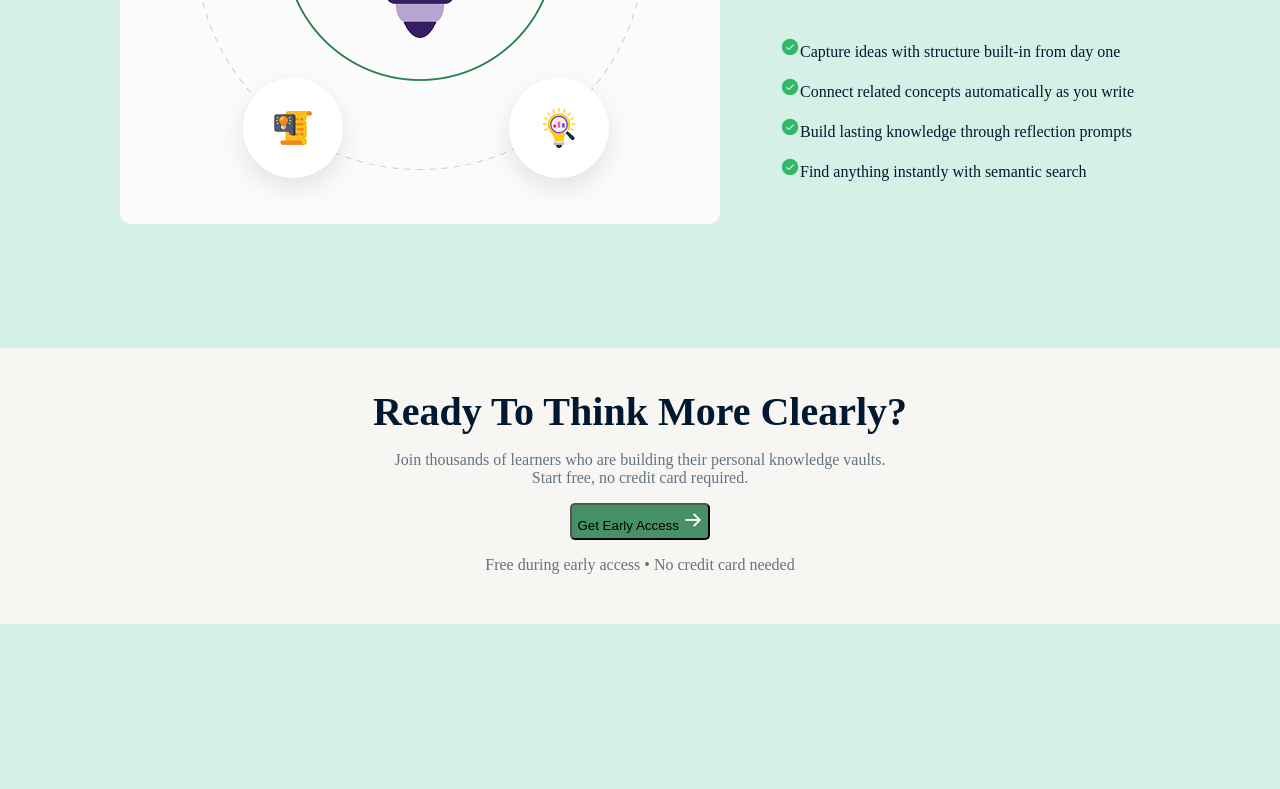
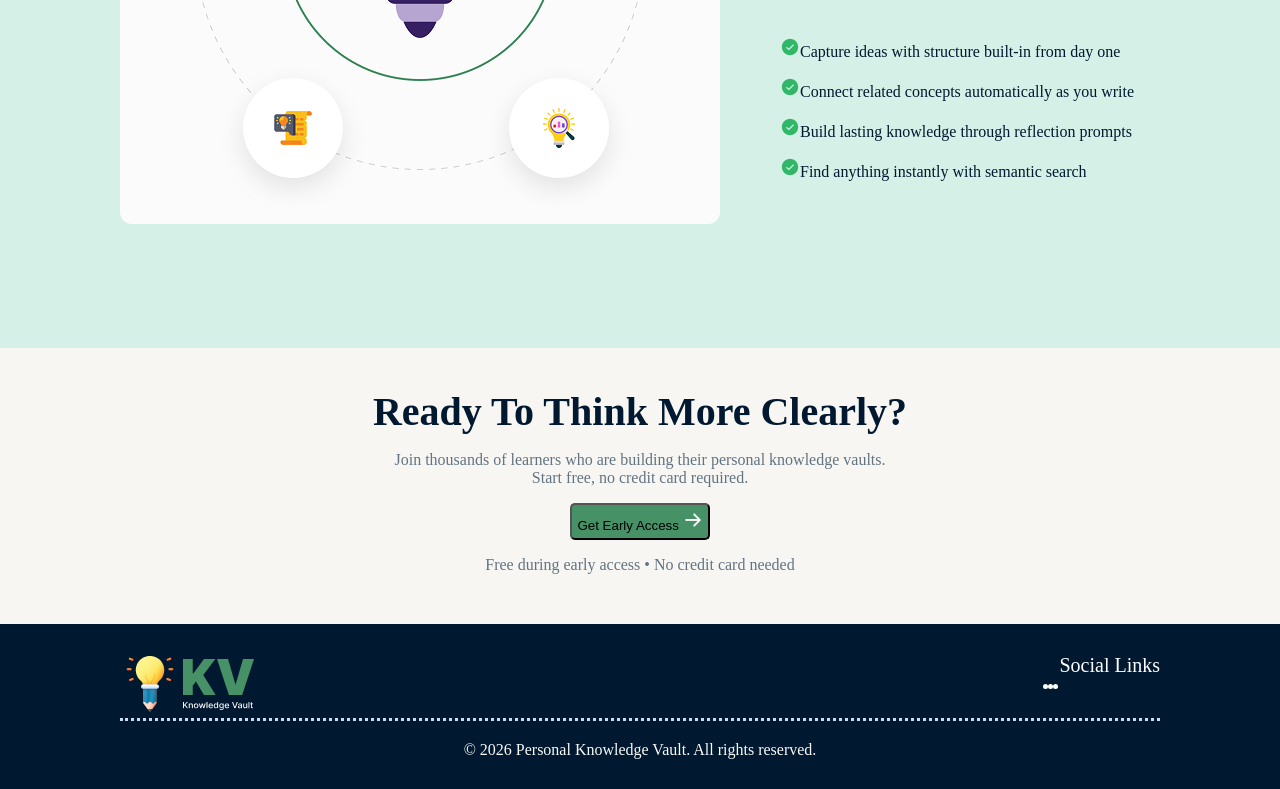
Before and after one commit to taifurrahman27/ph-b13-a001, a plain HTML site: page index.html in a window 1280 px wide. Shown: the part 1369-2158 px from the top of the page. Before the commit the page ends 1993 px from the top, so only its background shows below. Drawn offline with Linux system fonts and the light colour scheme.

Commit message:
footer added & basic style applied

```diff
--- a/index.html
+++ b/index.html
@@ -124,7 +124,23 @@
     </main>
 
     <footer>
+        <div class="footertop">
+            <div class="logo"><img src="./assets/logo-footer.png" alt=""></div>
+            <div class="social">
+                <h6>
+                    Social Links
+                </h6>
+                <div class="social-icon">
+                    <ul class="icons">
+                        <li><img src="" alt=""></li>
+                        <li><img src="" alt=""></li>
+                        <li><img src="" alt=""></li>
+                    </ul>
+                </div>
+            </div>
 
+        </div>
+        <p>© 2026 Personal Knowledge Vault. All rights reserved.</p>
     </footer>
 </body>
 
--- a/style.css
+++ b/style.css
@@ -201,9 +201,37 @@ body {
     margin: 10px;
 }
 
-.access button{
+.access button {
     background-color: #469165;
     padding: 5px;
     border-radius: 5px;
     margin: 6px;
 }
+
+footer {
+    background-color: #001931;
+    text-align: center;
+    color: #ffffff;
+    padding: 30px 120px;
+}
+
+.footertop {
+    display: flex;
+    justify-content: space-between;
+    border-bottom: #cedaf2 dotted;
+}
+
+footer p {
+    color: #FAFAFA;
+    margin-top: 20px;
+}
+
+footer h6 {
+    font-size: 20px;
+    font-weight: 500;
+}
+
+footer .social-icon .icons {
+    display: flex;
+    gap: 5px;
+}
```
